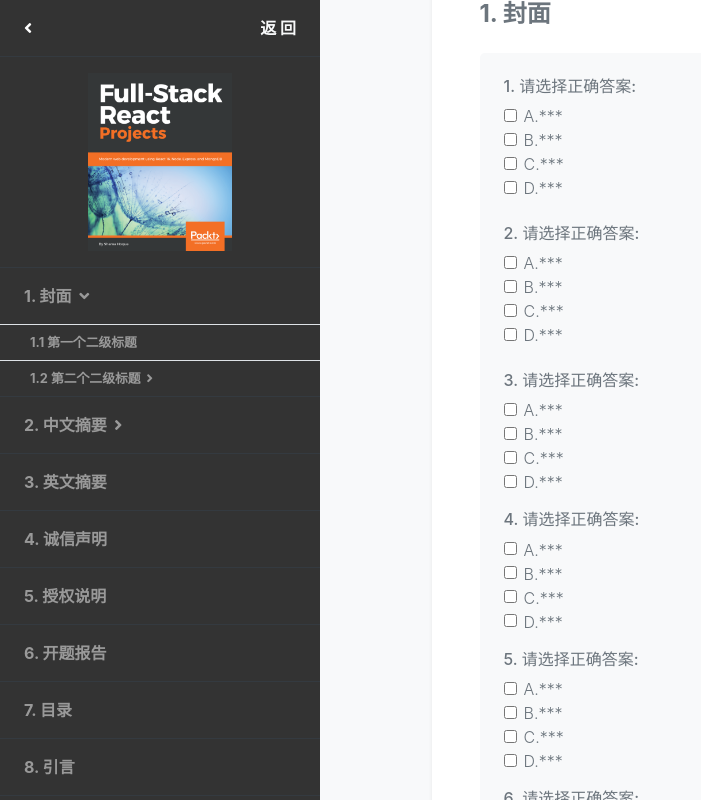
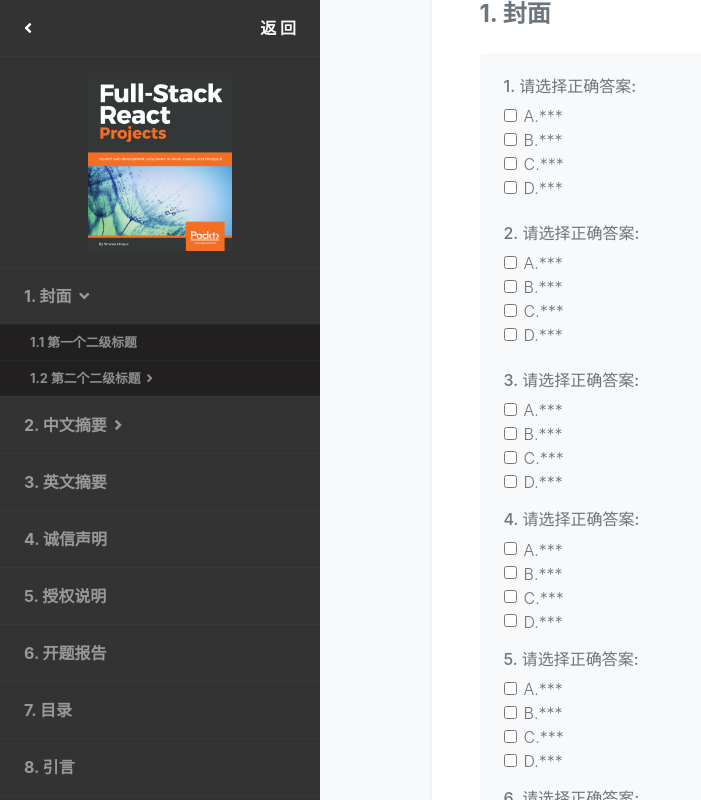
Before and after one commit to wulikunkun/Wulikunkun.Javascript.Plugin, a plain HTML site: page src/reader/index.html in a window 1280 px wide. Both pictures are taken after a click on the link "1. 封面". Shown: the whole page, without its empty margins (0-701 px from the left). Drawn offline with Linux system fonts and the light colour scheme.

Commit message:
修改reader插件子级菜单背景色

```diff
--- a/src/reader/content/css/reader.css
+++ b/src/reader/content/css/reader.css
@@ -3,5 +3,5 @@ a:hover {
   color: white !important;
 }
 .custom-border-dark {
-  border-color: #111313 !important;
+  border-top: 1px solid #262729 !important;
 }
--- a/src/reader/content/js/reader.js
+++ b/src/reader/content/js/reader.js
@@ -144,7 +144,7 @@
         parentLevelNum = nextLevelNum - 1;
 
       var $nextLevelItem = $(
-        '<a class="nav-link text-white-50 border-top custom-border-dark py-2 font-weight-bold text-left px-4 small" href="#' +
+        '<a class="nav-link text-white-50 custom-border-dark py-2 font-weight-bold text-left px-4 small" href="#' +
           $(tagItem).text() +
           '" data-level="' +
           nextLevelNum +
@@ -171,7 +171,7 @@
         $parentLevel.append(
           '&nbsp;&nbsp;<i class="fa fa-angle-right text-white-50" aria-hidden="true"></i>'
         );
-        var $nextLevelContainer = $("<div></div>");
+        var $nextLevelContainer = $("<div style='background:rgb(33, 31, 31)'></div>");
         $nextLevelContainer.append($nextLevelItem);
         $nextLevelContainer.hide();
         $parentLevel.after($nextLevelContainer);
```
